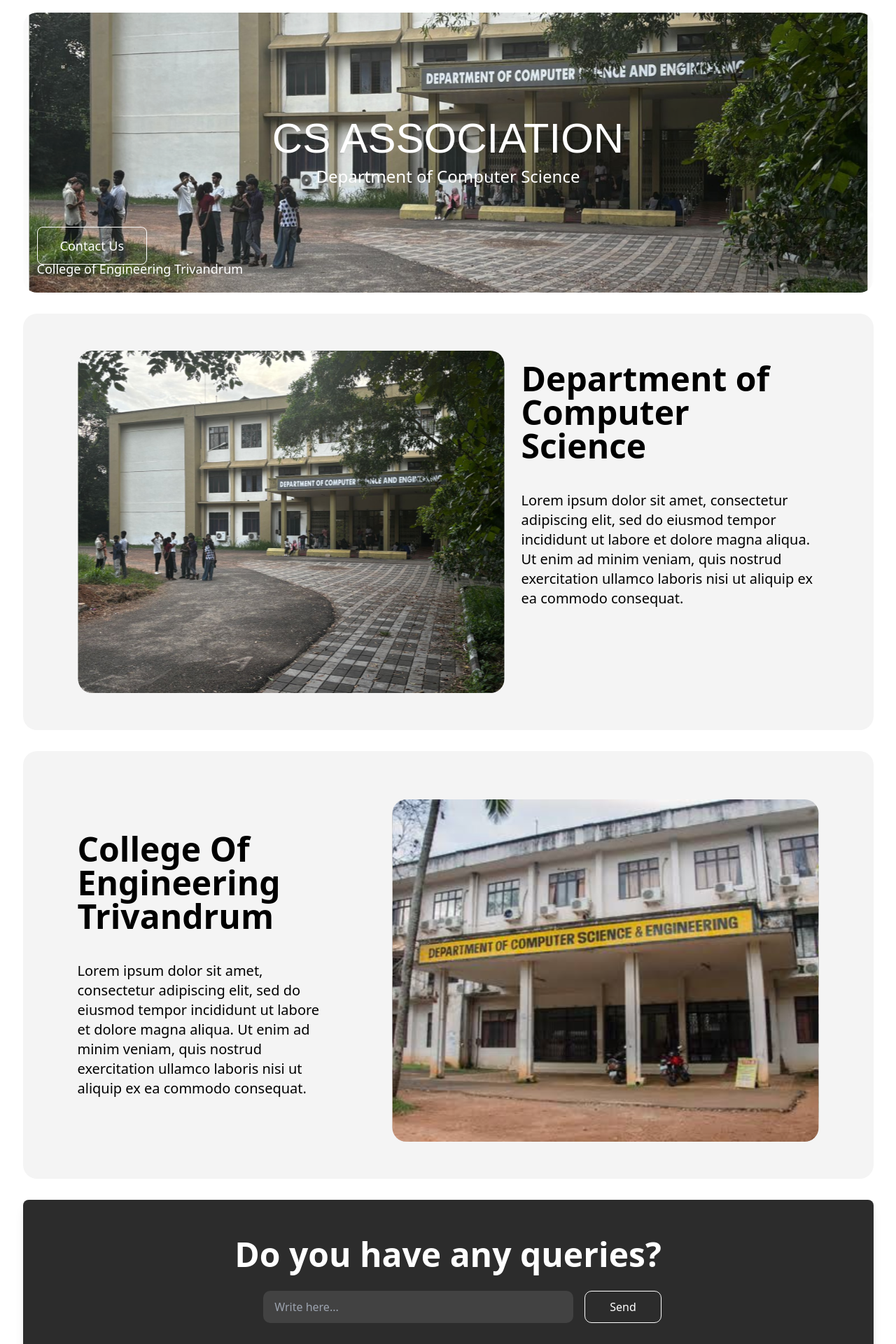
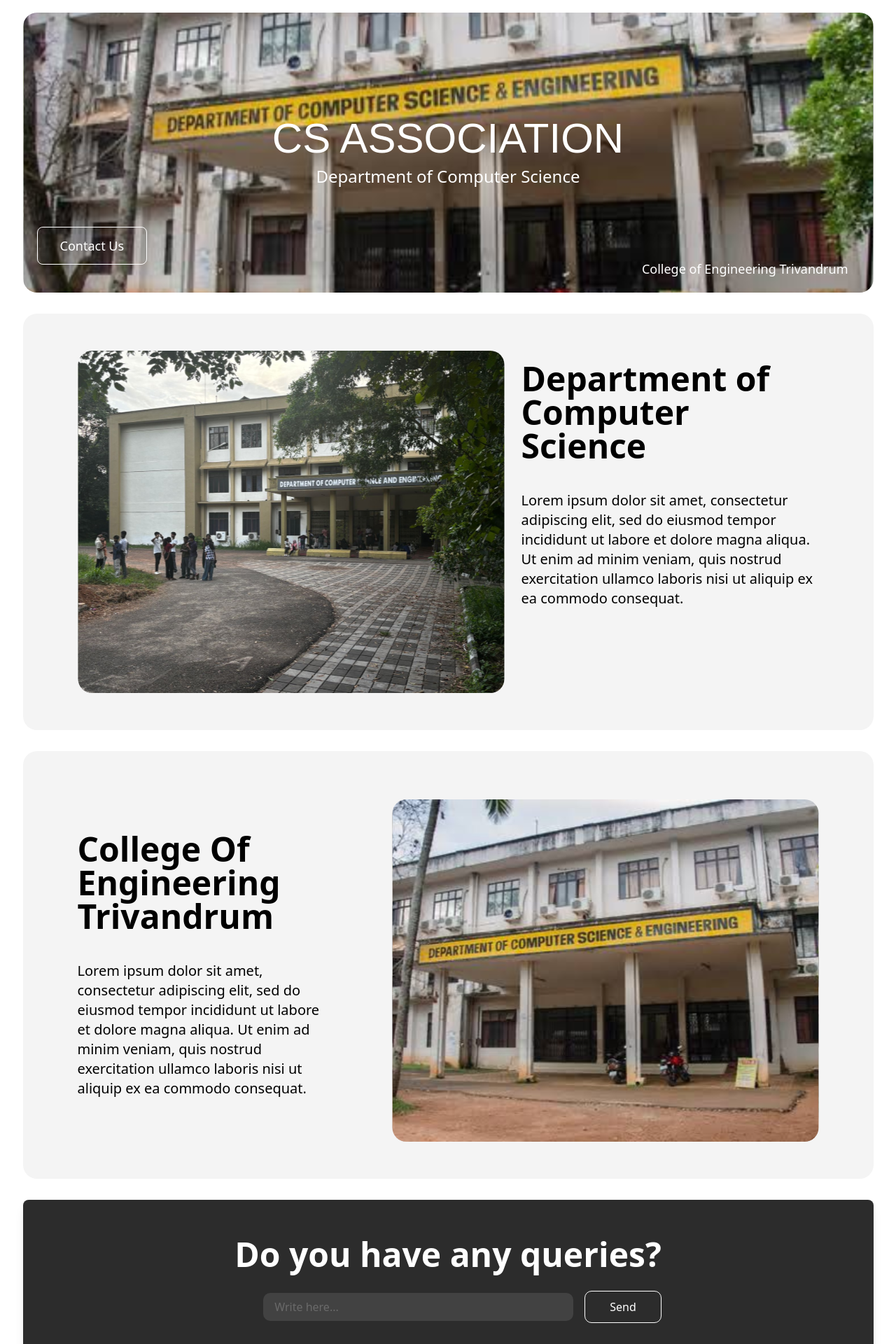
Before and after one commit to csacet/website_csa, a Next.js app: page /landing in a window 1280 px wide. Shown: the top 1920 px of the page at 70% size. Built offline with nearby package versions, Linux system fonts and the light colour scheme.

Commit message:
Minor Changes Done

```diff
--- a/src/pages/landing.tsx
+++ b/src/pages/landing.tsx
@@ -1,24 +1,29 @@
 "use client";
-import Navbar from '../ui/navbar';
 import "../app/globals.css";
 import Image from 'next/image';
 import sampleDepartmentImage from '../app/assets/images/sampleDepartmentImage.svg';
 import landingImg1 from '../app/assets/images/landingImg1.svg';
 import landingImg2 from '../app/assets/images/landingImg2.svg';
-import Footer from '../ui/Footer';
 import { useState, useEffect } from 'react';
 
 export default function Landing() {
+
+
     const [currentImage, setCurrentImage] = useState(0);
     const images = [sampleDepartmentImage, landingImg1];
 
     useEffect(() => {
         const imageSwitchInterval = setInterval(() => {
         setCurrentImage((prevIndex) => (prevIndex + 1) % images.length);
-        }, 500);
+        }, 2000);
 
         return () => clearInterval(imageSwitchInterval);
     }, []);
+
+    const submitQUery = (e: React.FormEvent<HTMLFormElement>) => {
+        e.preventDefault();
+        alert("Query submitted!");
+    };
 
     return (
         <div className="overflow-x-hidden">
@@ -39,7 +44,7 @@
                     Contact Us
                 </button>
                 </div>
-                <div className="absolute bottom-5 left-5  md:bottom-5 md:right-9 text-lg z-10">
+                <div className="absolute bottom-5 left-5  md:bottom-5 md:right-9 md:left-auto text-lg z-10">
                 College of Engineering Trivandrum
                 </div>
             </div>
@@ -62,18 +67,18 @@
                 <Image src={landingImg2} alt="Department of Computer Science" className="rounded-md" />
             </div>
 
-            <div className="flex flex-col my-[1.875rem] items-center justify-center mx-[2.03125rem] bg-[#2C2C2C]  rounded-lg shadow-lg px-min">
+            <div className="flex flex-col my-[1.875rem] items-center justify-between mx-[2.03125rem] bg-[#2C2C2C]  rounded-lg shadow-lg px-min">
                 <div className='px-[2.6875rem]'>
-                <h2 className="text-[3rem] font-bold text-white mb-4 mt-[2.625rem]">Do you have any queries?</h2>
-                <form className="flex w-full mb-[4.625rem] tems-center  mx-auto">
+                <div className="text-[2rem] md:text-[3rem] font-bold text-white mb-4 mt-[2.625rem]">Do you have any queries?</div>
+                <form className="flex md:flex-row flex-col space-y-3 md:space-y-0 w-full mb-[4.625rem] items-center mx-auto" onSubmit={submitQUery}>
                     <input
                         type="text"
                         placeholder="Write here..."
-                        className="px-4 py-2 mx-auto text-[#6A6A6A] rounded-[0.625rem] bg-[#424242] mr-4 w-[27.6875rem] focus:outline-none"
+                        className="px-4 py-2 mx-auto text-white placeholder:text-[#6A6A6A] rounded-[0.625rem] bg-[#424242]  md:mr-4 w-fit md:w-[27.6875rem] focus:outline-none"
                     />
                     <button
                         type="submit"
-                        className="px-[2.1875rem] py-[0.625rem] font-medium text-white bg-transparent border border-white rounded-[0.625rem] hover:bg-white hover:text-gray-800 transition duration-200"
+                        className="px-[2.1875rem] py-[0.625rem] font-medium text-white bg-transparent border  border-white rounded-[0.625rem] hover:bg-white hover:text-gray-800 transition duration-300"
                     >
                         Send
                     </button>
--- a/src/ui/navbar.tsx
+++ b/src/ui/navbar.tsx
@@ -30,10 +30,10 @@
     }
 
     return (
-        <div className="mx-[2rem] flex flex-col md:flex-row bg-[#1A1A1A] text-white text-xl rounded-b-[1.25rem] md:h-[6.375rem] h-fit p-5 items-center">
+        <div className="mx-[2rem] flex flex-col md:flex-row bg-[#1A1A1A] text-white text-xl rounded-b-[1.25rem] md:h-[6.375rem] h-fit p-5">
             {!isSmallScreen && (
                 <div className="flex flex-row justify-between w-full">
-                    <div className="flex flex-row ml-[7.018125rem] space-x-[5rem]">
+                    <div className="flex flex-row ml-[7.018125rem] space-x-[5rem] items-center">
                         <Link href="/achievements">
                             <div className="cursor-pointer hover:text-[#FFE53B]">Achievements</div>
                         </Link>
@@ -47,7 +47,7 @@
                     <Link href="/">
                         <Image src={csAssociationLogo} alt="associationlogo" className="h-[4.0625rem]" />
                     </Link>
-                    <div className="flex flex-row mr-[7.018125rem] space-x-[5rem]">
+                    <div className="flex flex-row mr-[7.018125rem] space-x-[5rem] items-center">
                         <Link href="/dotslash">
                             <div className="cursor-pointer hover:text-[#FFE53B]">Dotslash</div>
                         </Link>
@@ -78,13 +78,12 @@
             )}
 
             {isSmallScreen && menuActive && (
-                <div className="bg-[#1A1A1A] rounded-[1.25rem] text-white flex flex-col space-y-3 z-50 mt-6">
-
+    <div className="bg-[#1A1A1A] rounded-[1.25rem] text-white flex flex-col items-start justify-between ml-0 space-y-6 z-50 mt-10 px-5">
         <Link href="/achievements">
             <div className="hover:underline cursor-pointer">Achievements</div>
         </Link>
         <Link href="/events">
-                        <div className=" hover:underline cursor-pointer">Events</div>
+            <div className="hover:underline cursor-pointer">Events</div>
         </Link>
         <Link href="/newsletter">
             <div className="hover:underline cursor-pointer">Newsletter</div>
@@ -100,6 +99,7 @@
         </Link>
     </div>
 )}
+
         </div>
     );
 }
```
Lines whose indentation alone changed are shown as unchanged.
